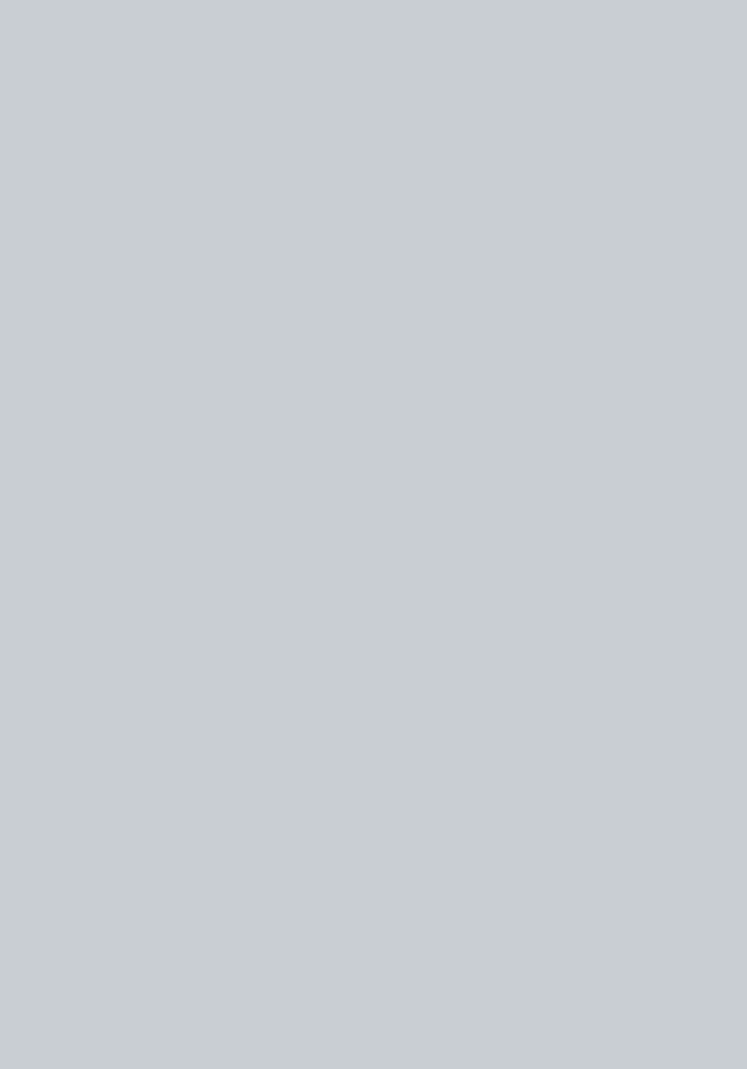
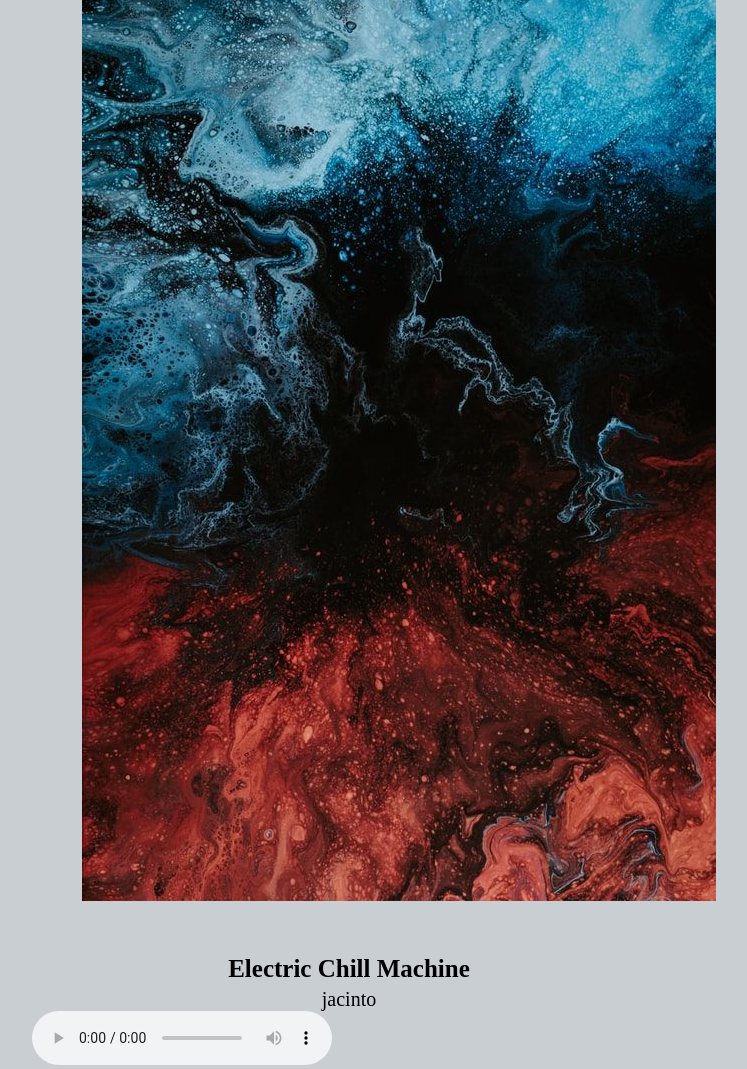
Before and after one commit to PrateekSingh43/10-days-10-projects, a plain HTML site: page my-music-player/index.html in a window 1280 px wide. Shown: the whole page, without its empty margins (291-1038 px from the left). Before the commit the page ends 800 px from the top, so only its background shows below. Drawn offline with Linux system fonts and the light colour scheme.

Commit message:
created some containers and h2, h3 tags and creatd container and class and h2,h3 ids.

```diff
--- a/my-music-player/index.html
+++ b/my-music-player/index.html
@@ -1,15 +1,27 @@
 <!DOCTYPE html>
 <html lang="en">
+
 <head>
     <meta charset="UTF-8">
     <meta name="viewport" content="width=device-width, initial-scale=1.0">
     <title>Music Player</title>
     <link rel="icon" type="image/png" href="favicon.png">
-    <link rel="stylesheet" href="https://cdnjs.cloudflare.com/ajax/libs/font-awesome/5.10.2/css/all.min.css"/>
+    <link rel="stylesheet" href="https://cdnjs.cloudflare.com/ajax/libs/font-awesome/5.10.2/css/all.min.css" />
     <link rel="stylesheet" href="style.css">
 </head>
+
 <body>
+    <div class="player-container">
+        <!-- Song -->
+        <div class="img-container">
+            <img src="img/jacinto-1.jpg" alt="Album Art">
+        </div>
+        <h2 id="title">Electric Chill Machine</h2>
+        <h3 id="artist">jacinto</h3>
+        <audio src="music/jacinto-1.mp3" controls></audio>
+    </div>
     <!-- Script -->
     <script src="script.js"></script>
 </body>
+
 </html>
```
